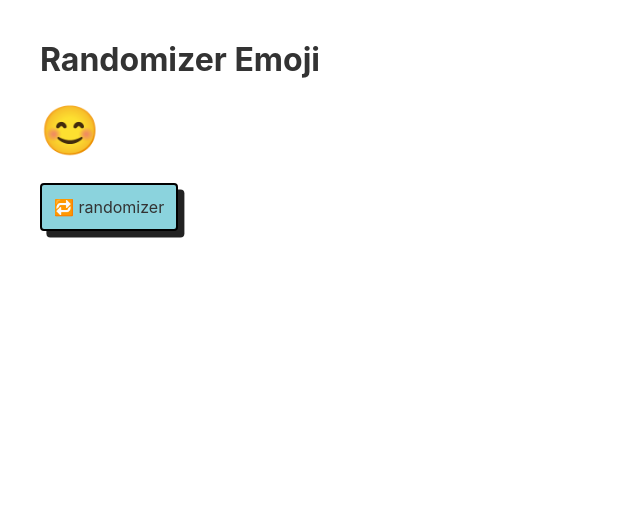
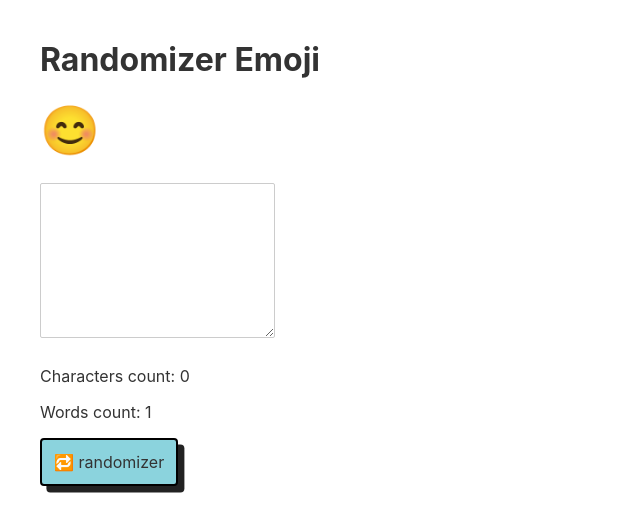
Before and after one commit to Adekabang/learn-svelte-basic, a Svelte app: page / in a window 1280 px wide. Shown: the top 532 px of the page, without its empty margins (0-640 px from the left). Built offline with nearby package versions, Linux system fonts and the light colour scheme.

Commit message:
add reactivity textarea

```diff
--- a/src/App.svelte
+++ b/src/App.svelte
@@ -1,5 +1,6 @@
 <script>
 	import EmojiDisplay from './EmojiDisplay.svelte';
+	import EmojiDescription from './EmojiDescription.svelte';
 	let currentEmoji = '😊'
 	const emojis = ['😊','🚥','🔥','🙏','🐱‍🐉','🐱','🦊','📦','💕'];
 	function randomizeEmoji () {
@@ -13,6 +14,7 @@
 <div>
 	<h1>Randomizer Emoji</h1>
 	<EmojiDisplay {currentEmoji}/>
+	<EmojiDescription/>
 	<button on:click={handleRandomButton}>🔁 randomizer</button>
 </div>
 
--- /dev/null
+++ b/src/EmojiDescription.svelte
@@ -0,0 +1,19 @@
+<script>
+  let description = '';
+  $: characters = description.length;
+  $: words = description.split(' ').length;
+</script>
+
+<style>
+  div{
+    margin: 1em 0;
+  }
+</style>
+
+<!-- markup (zero or more items) goes here -->
+<div>
+  <p>{description}</p>
+  <textarea bind:value={description} rows="7"/>
+  <p>Characters count: {characters}</p>
+  <p>Words count: {words}</p>
+</div>
```
